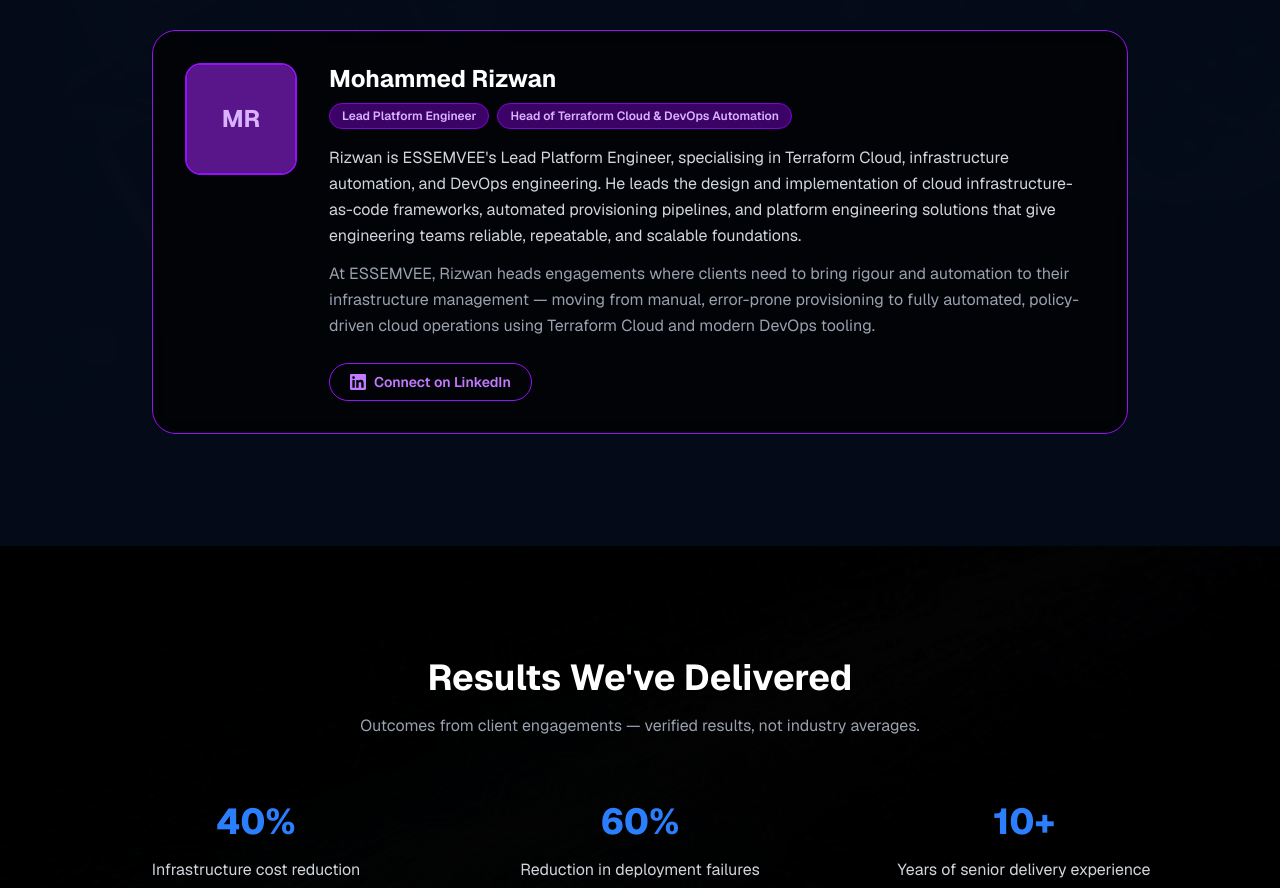
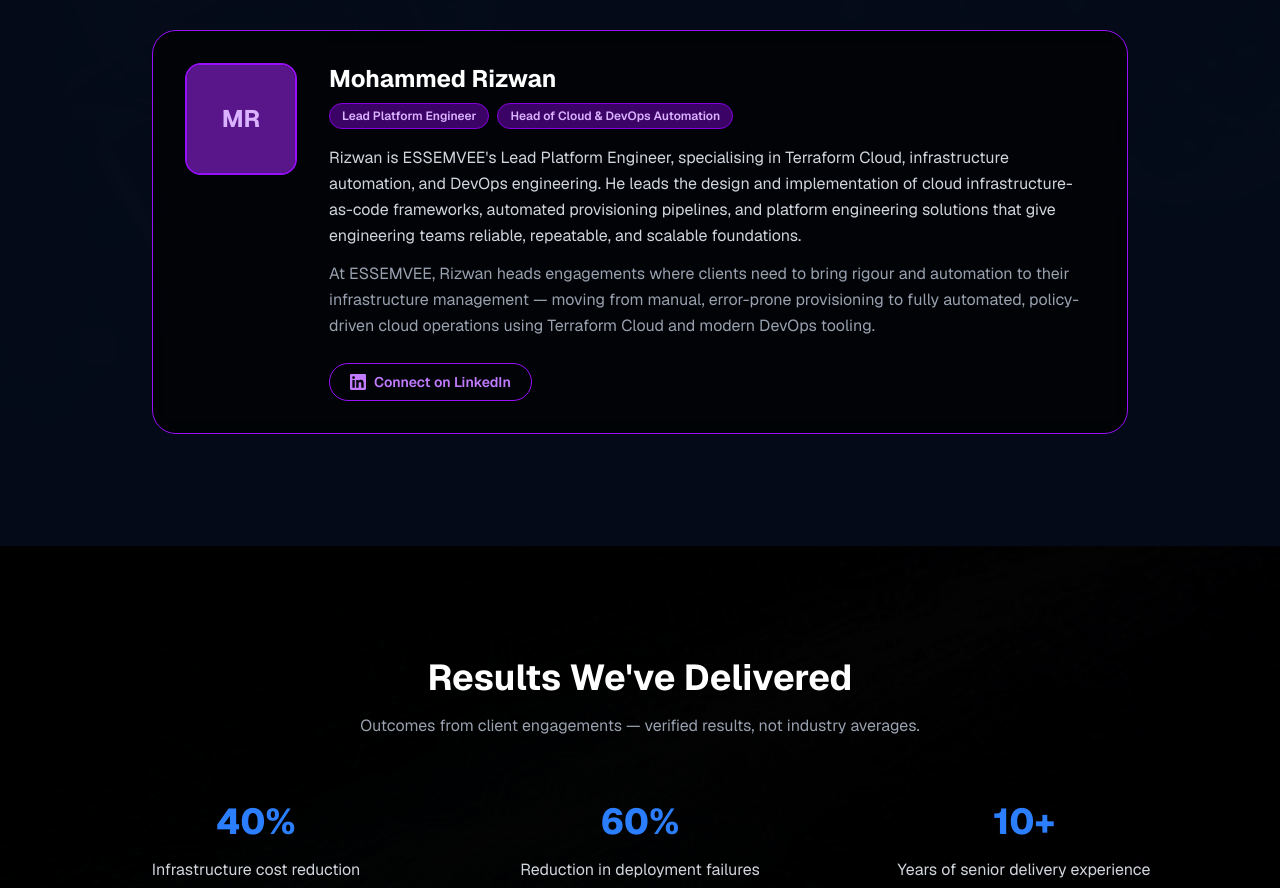
Before and after one commit to essemvee/essemvee-website, a Next.js app: page /about in a window 1280 px wide. Shown: the part 3058-3946 px from the top of the page. Built offline with nearby package versions, Linux system fonts and the light colour scheme.

Commit message:
Update page.tsx

```diff
--- a/app/about/page.tsx
+++ b/app/about/page.tsx
@@ -73,7 +73,7 @@
     name: 'Mohammed Rizwan',
     initials: 'MR',
     photo: null,
-    roles: ['Lead Platform Engineer', 'Head of Terraform Cloud & DevOps Automation'],
+    roles: ['Lead Platform Engineer', 'Head of Cloud & DevOps Automation'],
     bio: 'Rizwan is ESSEMVEE\'s Lead Platform Engineer, specialising in Terraform Cloud, infrastructure automation, and DevOps engineering. He leads the design and implementation of cloud infrastructure-as-code frameworks, automated provisioning pipelines, and platform engineering solutions that give engineering teams reliable, repeatable, and scalable foundations.',
     bio2: 'At ESSEMVEE, Rizwan heads engagements where clients need to bring rigour and automation to their infrastructure management — moving from manual, error-prone provisioning to fully automated, policy-driven cloud operations using Terraform Cloud and modern DevOps tooling.',
     linkedin: 'https://www.linkedin.com/in/mohammed-rizwan-09a373203/',
```
